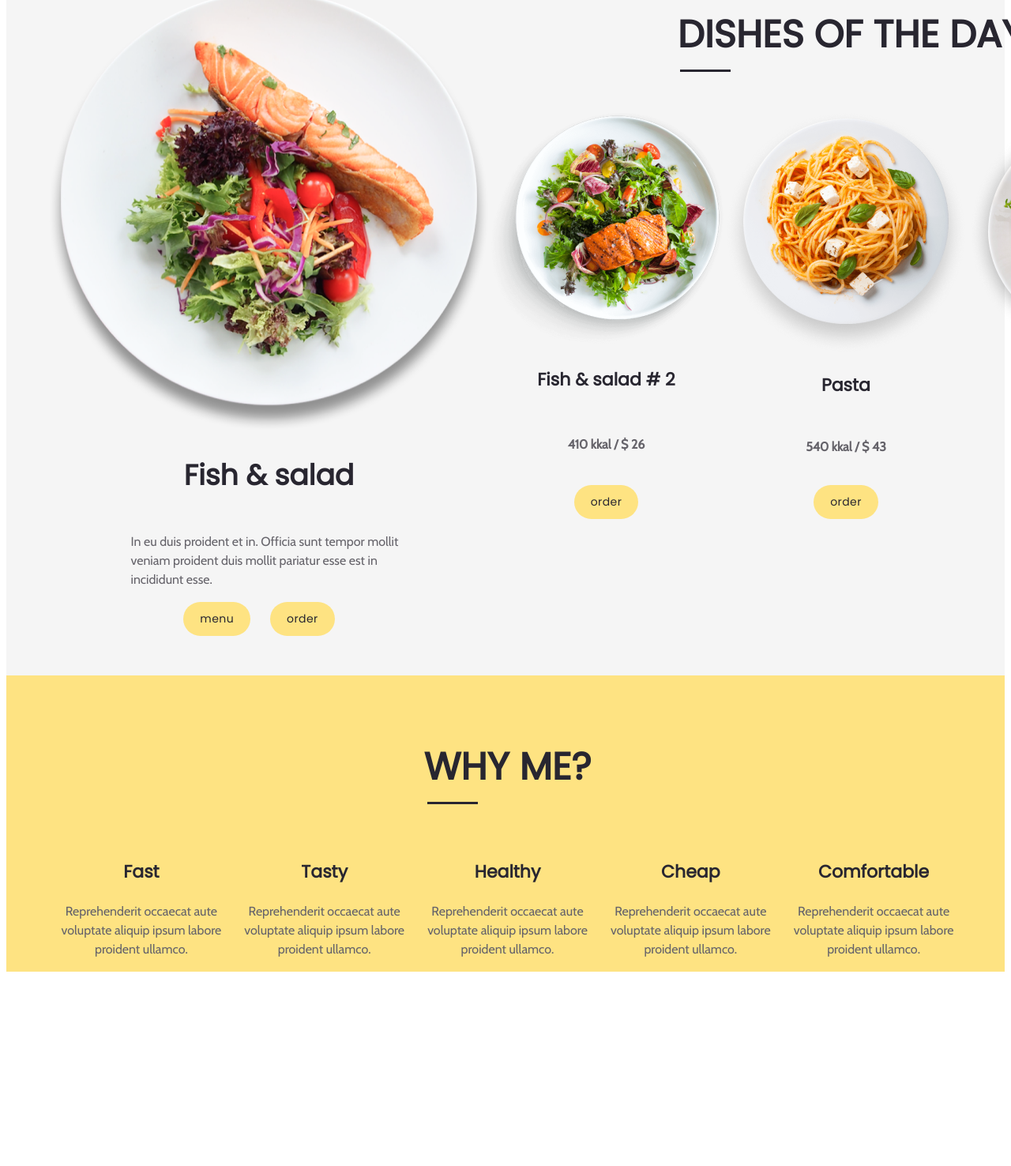
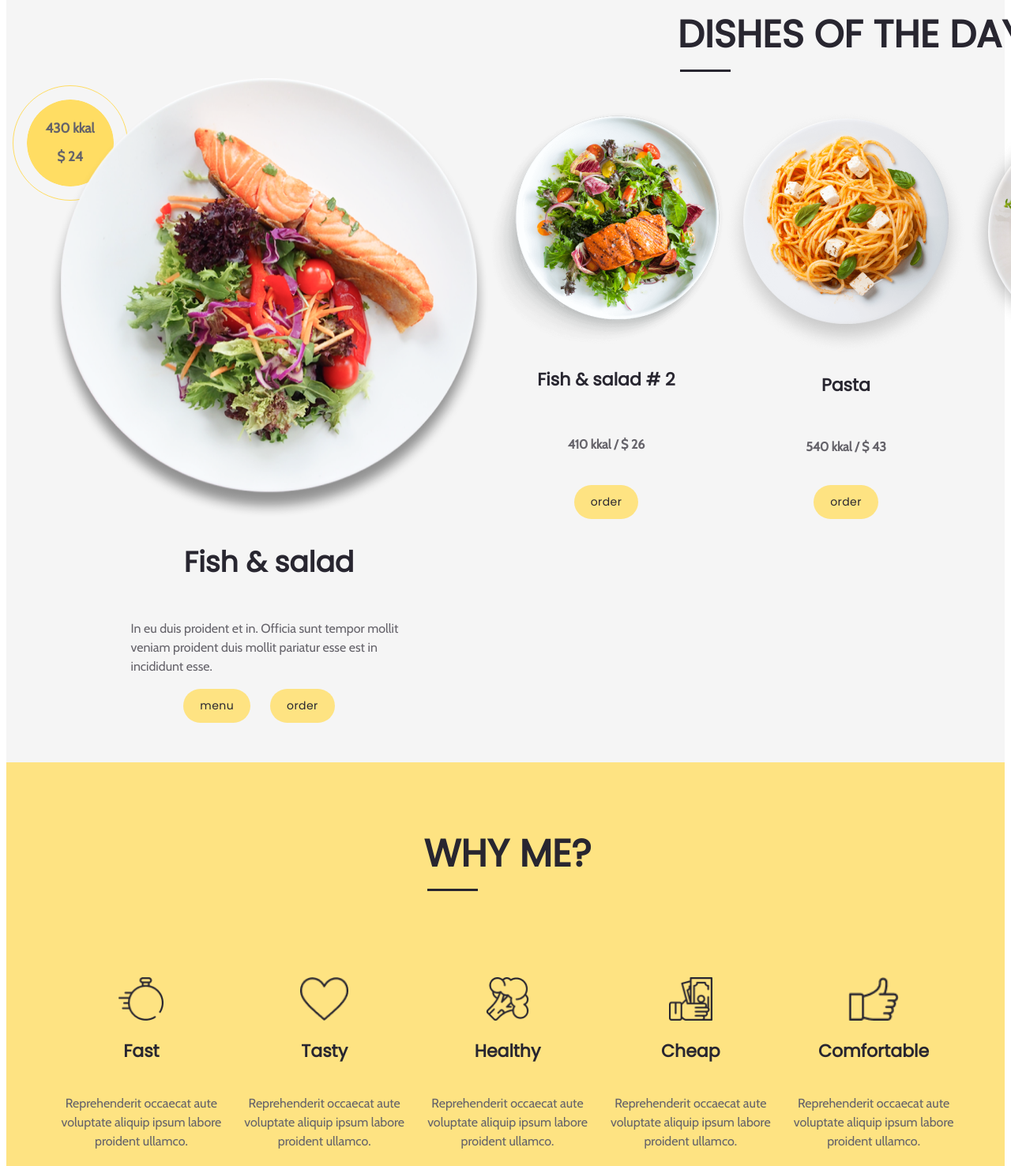
Before and after one commit to Andrewsabatyuk/Wordpress-layout, a plain HTML site: page index.html in a window 1280 px wide. Shown: the part 920-2396 px from the top of the page at 79% size. Before the commit the page ends 2158 px from the top, so only its background shows below. Drawn offline with nearby package versions, Linux system fonts and the light colour scheme.

Commit message:
styled explain section

```diff
--- a/index.html
+++ b/index.html
@@ -66,6 +66,10 @@
 
                 <div class="main-salad">
                     <!-- псевдоелемент before -->
+                    <div class="kkal">
+                        <p class="numb">430 kkal</p>
+                        <p>$ 24</p>
+                    </div>
                     <img src="Images/fish-salad.png" class="main-imag" alt="#">
                     <h2>Fish & salad</h2>
                     <p>In eu duis proident et in. Officia sunt tempor mollit veniam proident duis mollit pariatur esse est in incididunt esse. </p>
@@ -109,37 +113,41 @@
                 <div class="explain-items">
 
                     <div class="item">
-                        <img src="" alt="">
+                      <img src="Images/timer.png" alt="">
                         <h3>Fast</h3>
                         <p>Reprehenderit occaecat aute voluptate aliquip ipsum labore proident ullamco.</p>
                     </div>
 
                     <div class="item">
-                        <img src="" alt="">
+                      <img src="Images/heard.png" alt="">
                         <h3>Tasty</h3>
                         <p>Reprehenderit occaecat aute voluptate aliquip ipsum labore proident ullamco.</p>
                     </div>
 
                     <div class="item">
-                        <img src="" alt="">
+                        <img src="Images/brokkoli.png" alt="">
                         <h3>Healthy</h3>
                         <p>Reprehenderit occaecat aute voluptate aliquip ipsum labore proident ullamco.</p>
                     </div>
 
                     <div class="item">
-                        <img src="" alt="">
+                      <img src="Images/money.png" alt="">
                         <h3>Cheap</h3>
                         <p>Reprehenderit occaecat aute voluptate aliquip ipsum labore proident ullamco.</p>
                     </div>
 
                     <div class="item">
-                        <img src="" alt="">
+                       <img src="Images/like.png" alt="">
                         <h3>Comfortable </h3>
                         <p>Reprehenderit occaecat aute voluptate aliquip ipsum labore proident ullamco.</p>
                     </div>
 
                 </div>
             </section>
+
+            <section class="reviev">
+
+            </section>
         </main>
     </div>
 
--- a/style.scss
+++ b/style.scss
@@ -283,6 +283,56 @@ main {
             align-items: center;
             padding-top: 20px;
 
+            .kkal {
+                width: 110px;
+                height: 110px;
+                border-radius: 50%;
+                background: url(Images/Ellipse-7.png);
+                display: flex;
+                align-items: center;
+                justify-content: center;
+                flex-direction: column;
+                position: relative;
+                left: -252px;
+                top: 137px;
+
+                &::after {
+                    content: '';
+                    position: absolute;
+                    border-radius: 50%;
+                    border: 1px solid #FFDD63;
+                    width: 144px;
+                    height: 144px;
+                }
+
+
+                p {
+                    font-family: 'Cabin', sans-serif;
+                    font-style: normal;
+                    font-weight: normal;
+                    font-size: 17px;
+                    line-height: 150%;
+                    color: #65636A;
+                    margin: 5px;
+                    position: relative;
+                    font-weight: bolder;
+
+                    .numb {
+                        position: relative;
+
+                        &::after {
+                            content: '';
+                            position: absolute;
+                            width: 90px;
+                            border: 2px solid white;
+
+                        }
+                    }
+
+
+                }
+            }
+
             .main-imag {
                 width: 555px;
                 height: 556px;
@@ -495,7 +545,22 @@ main {
         display: flex;
         flex-direction: row;
         align-items: center;
-        justify-content: space-evenly;
+        justify-content: space-between;
+        padding-bottom: 80px;
+
+
+        .item {
+            display: flex;
+            align-items: center;
+            justify-content: space-evenly;
+            flex-direction: column;
+
+            img {
+                margin-top: 80px;
+                height: 55px;
+                width: auto;
+            }
+        }
 
         h3 {
             font-family: 'Poppins', sans-serif;
@@ -514,6 +579,11 @@ main {
             color: #65636A;
             max-width: 240px;
         }
+
     }
 
 }
+
+.reviev{
+
+}
```
Also changed, not shown: Images/brokkoli.png (added), Images/heard.png (added), Images/like.png (added), Images/money.png (added), Images/timer.png (added), style.css, 1 other file.
